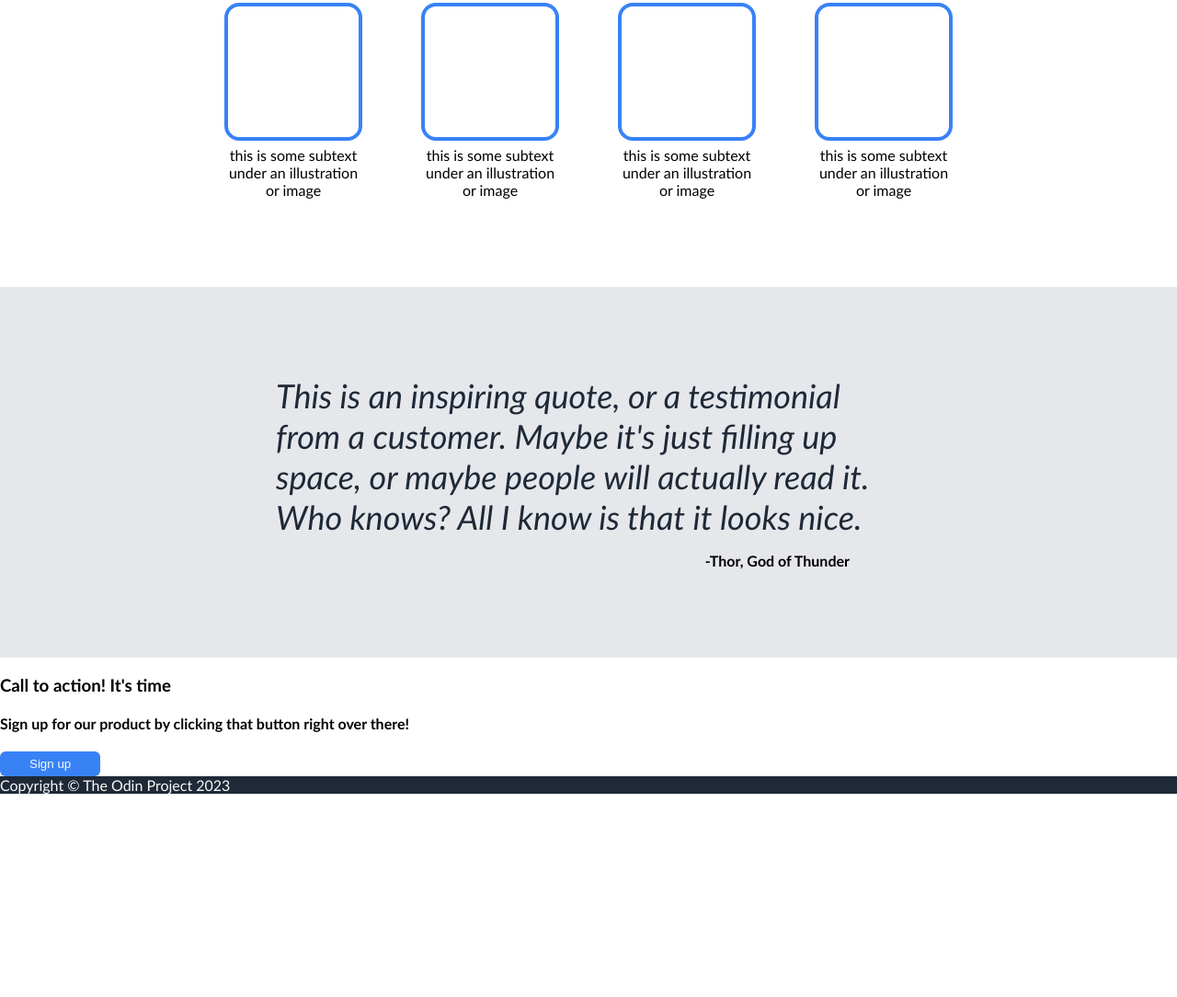
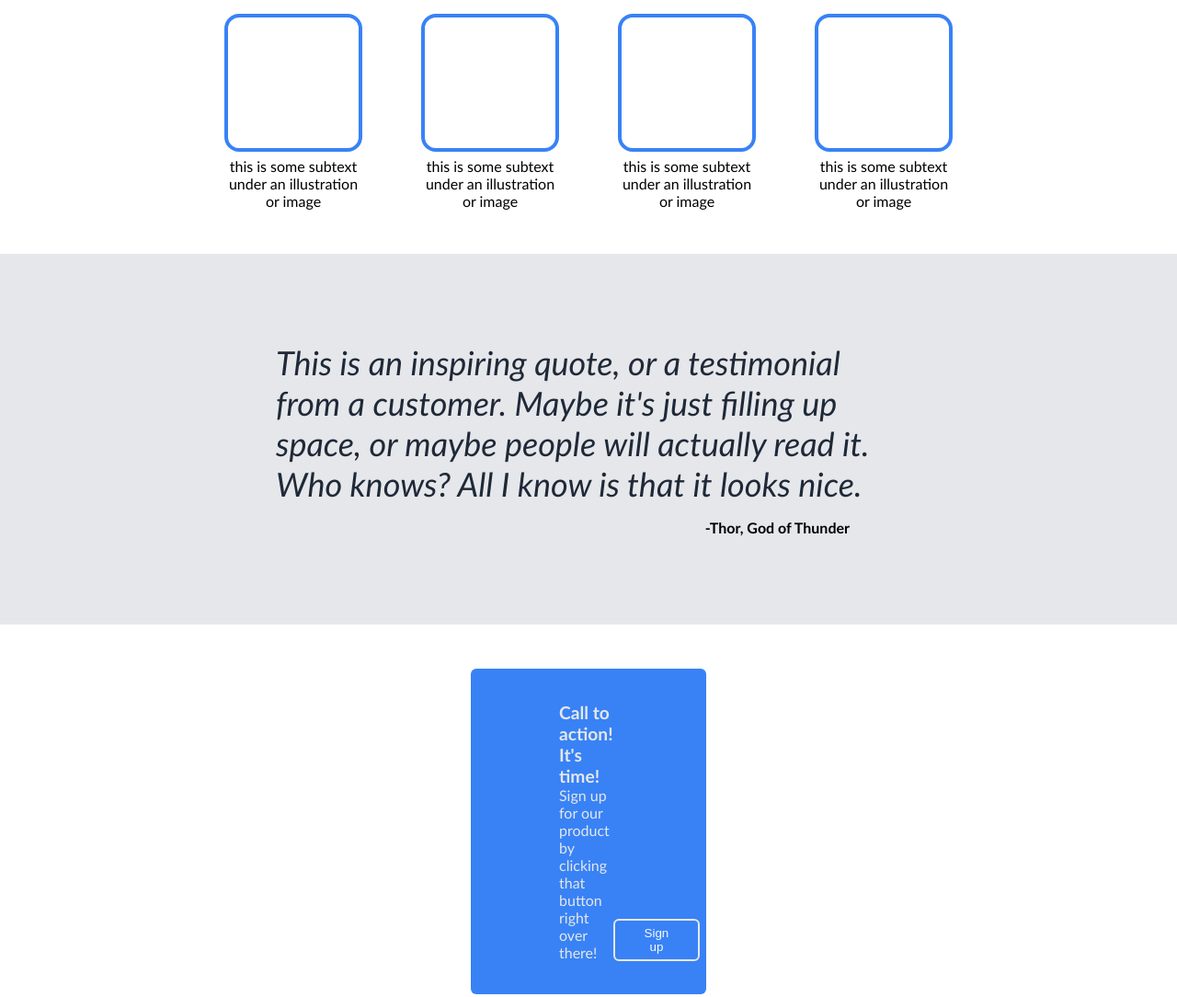
Before and after one commit to andrecosta90/landing-page, a plain HTML site: page index.html in a window 1280 px wide. Shown: the part 545-1629 px from the top of the page at 92% size. Before the commit the page ends 1408 px from the top, so only its background shows below. Drawn offline with Linux system fonts and the light colour scheme.

Commit message:
Add styling for 'CTA' section ; Fix height between containers by using gap

```diff
--- a/index.html
+++ b/index.html
@@ -69,9 +69,9 @@
     </div>
 
     <div class="cta">
-        <div class="cta-tx">
-            <h3>Call to action! It's time</h3>
-            <h4>Sign up for our product by clicking that button right over there!</h4>
+        <div class="cta-txt">
+            <p class="cta-txt-header">Call to action! It's time!</p>
+            <p class="cta-txt-subheader">Sign up for our product by clicking that button right over there!</p>
         </div>
         <div class="cta-button">
             <button>Sign up</button>
--- a/styles.css
+++ b/styles.css
@@ -22,6 +22,7 @@ body {
     justify-content: space-between;
     /* align-items: stretch; */
     margin: 0;
+    gap: 48px;
 }
 
 a {
@@ -46,7 +47,7 @@ button {
     display: flex;
     flex-direction: column;
     /* flex: auto; */
-    flex-basis: 256px;
+    /* flex-basis: 256px; */
 }
 
 .nav-header {
@@ -98,7 +99,7 @@ button {
 
 .content-header {
     display: flex;
-    /* justify-content: space-between; */
+    justify-content: space-between;
     padding: 80px 0;
     gap: 40px;
     /* margin-bottom: 128px; */
@@ -123,7 +124,7 @@ button {
 
 /* Info Section */
 .info {
-    padding: 36px 256px 96px;
+    /* padding: 36px 256px 96px; */
     /* margin-bottom: 64px; */
     display: flex;
     flex-direction: column;
@@ -131,7 +132,7 @@ button {
     gap: 48px;
     /* flex: auto; */
     /* margin-top: 32px; */
-    flex-basis: 256px;
+    /* flex-basis: 256px; */
 }
 
 .info-header {
@@ -179,7 +180,7 @@ button {
     align-items: center;
     gap: 16px;
     /* flex: auto; */
-    flex-basis: 256px;
+    /* flex-basis: 256px; */
 }
 
 .iquote-txt-big {
@@ -196,6 +197,29 @@ button {
     padding-right: 56px;
 }
 
+/* Call-to-Action Section */
+
+.cta {
+    display: flex;
+    background-color: #3882f6;
+    color:#e5e7eb;
+    border-radius: 6px;
+    justify-content: space-between;
+    align-items: flex-end;
+    margin: 0 512px;
+    padding: 36px 96px;
+}
+
+.cta-txt-header {
+    font-weight: bold;
+    font-size: larger;
+}
+
+.cta-button {
+    border: 2px solid #e5e7eb;
+    border-radius: 6px;
+}
+
 /* Footer Section */
 .footer {
     /* flex: 1; */
```
